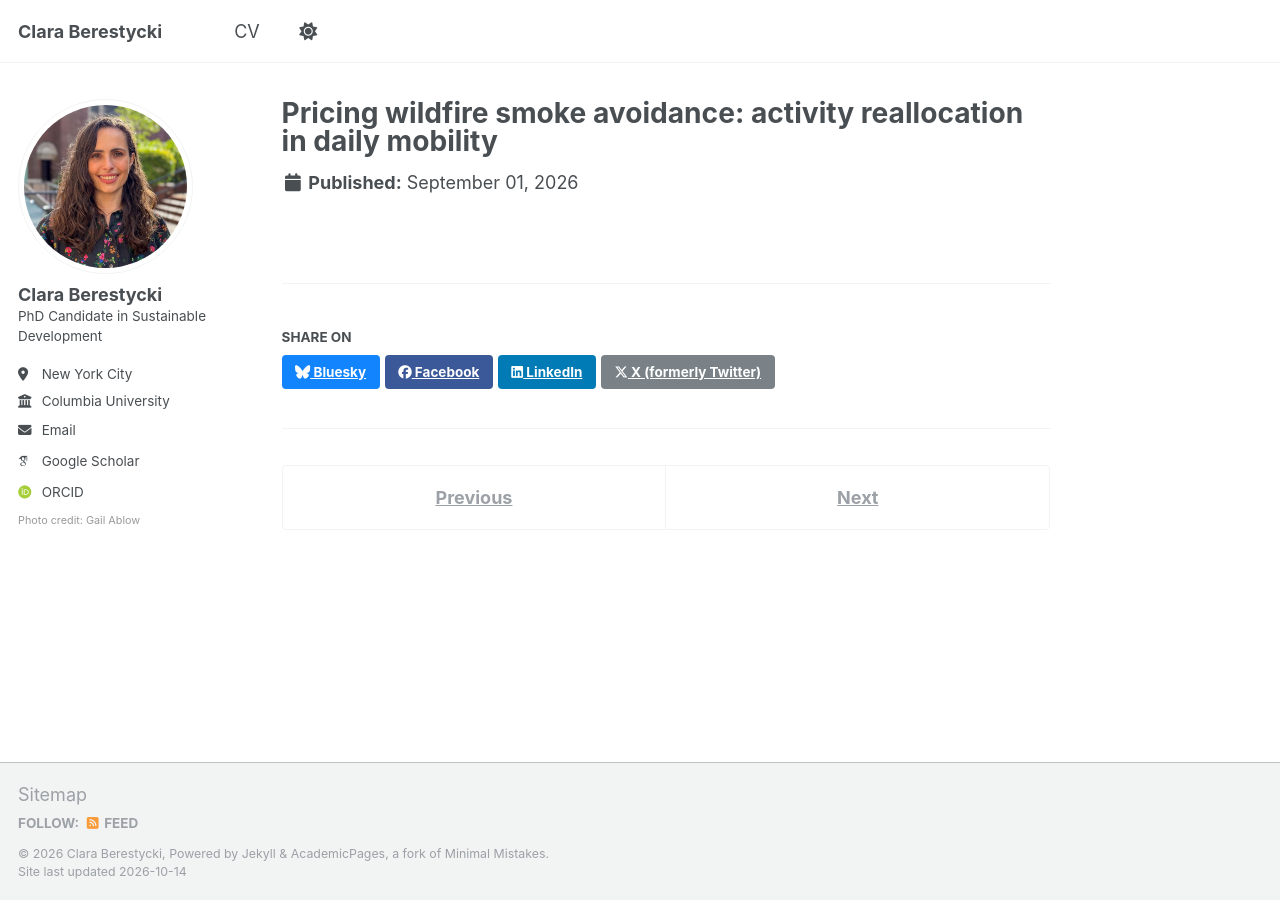
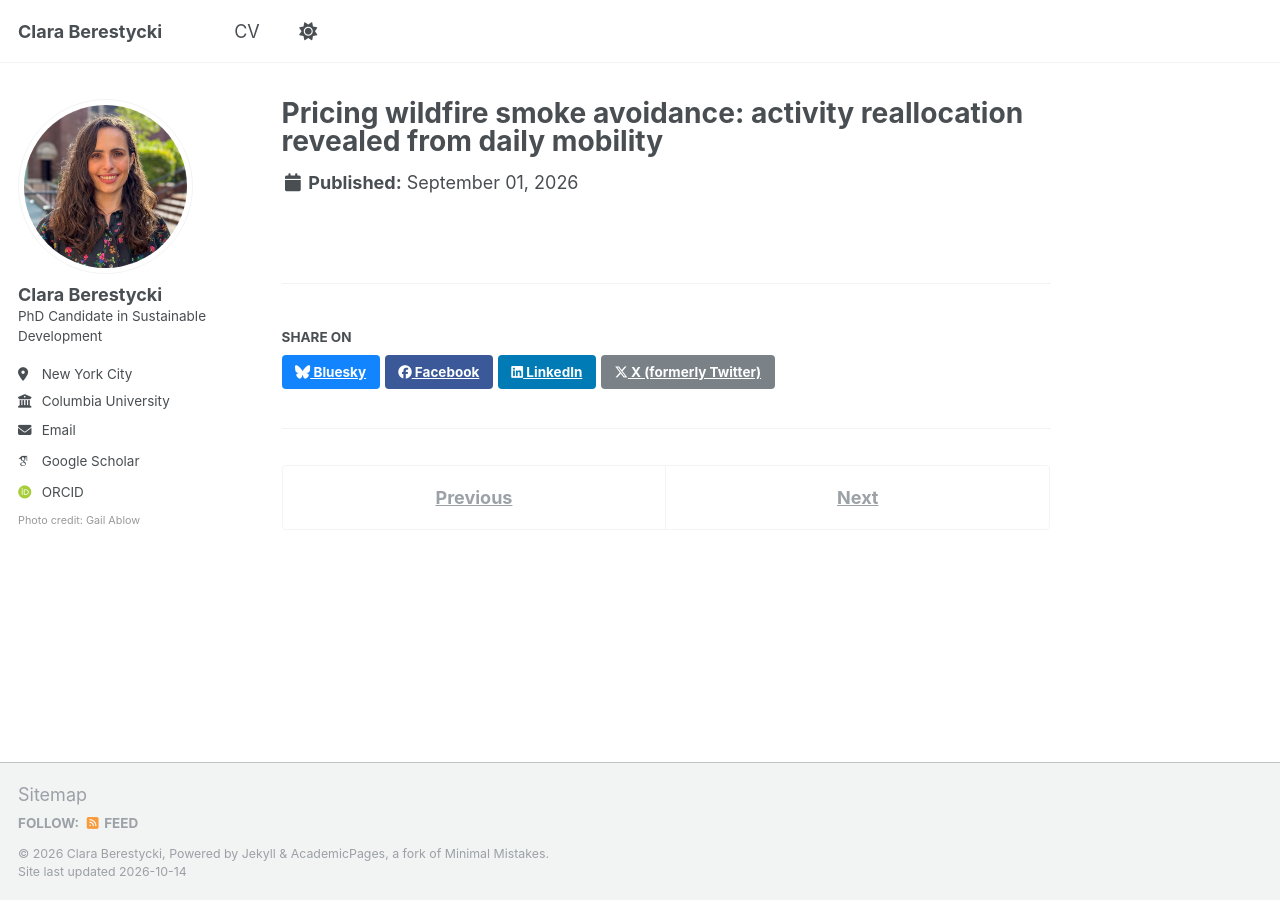
Before and after one commit to claraberes/claraberes.github.io, a Jekyll site: the page built from _publications/jmp.md, in a window 1280 px wide. Built offline with Jekyll 4.4.1, drawn with Linux system fonts in a browser that asks for light colours; some web fonts are replaced.

Commit message:
Update title for wildfire smoke avoidance paper

```diff
--- a/_publications/jmp.md
+++ b/_publications/jmp.md
@@ -1,5 +1,5 @@
 ---
-title: "Pricing wildfire smoke avoidance: activity reallocation in daily mobility"
+title: "Pricing wildfire smoke avoidance: activity reallocation revealed from daily mobility"
 collection: publications
 category: manuscripts
 date: 2026-09-01
```
